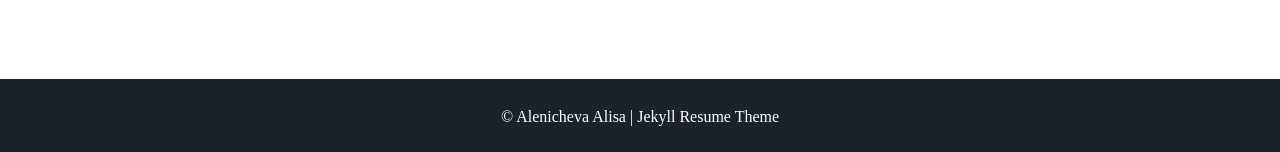
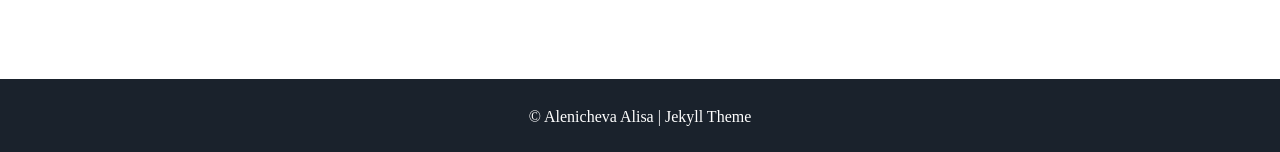
Before and after one commit to korney3/korney3.github.io, a Jekyll site: the page built from index.html, in a window 1280 px wide. Shown: the part 1550-1702 px from the top of the page. Built offline with Jekyll 4.4.1, drawn with Linux system fonts in a browser that asks for light colours; some web fonts are replaced.

Commit message:
Update footer.html

```diff
--- a/_includes/footer.html
+++ b/_includes/footer.html
@@ -1,5 +1,5 @@
 <footer class="footer">
-     <p>&copy; {{ site.username }} | <a href="https://github.com/murraco">Jekyll Resume Theme</a> </p>
+     <p>&copy; {{ site.username }} | <a href="https://github.com/murraco/jekyll-theme-minimal-resume">Jekyll Theme</a> </p>
 
      <!--<p><a href="https://github.com/murraco">Design</a></p>-->
     <!--<p>Build with Jekyll and <span class="love">❤</span> by <a href="https://github.com/murraco">Mauricio Urraco</a></p> -->
```
